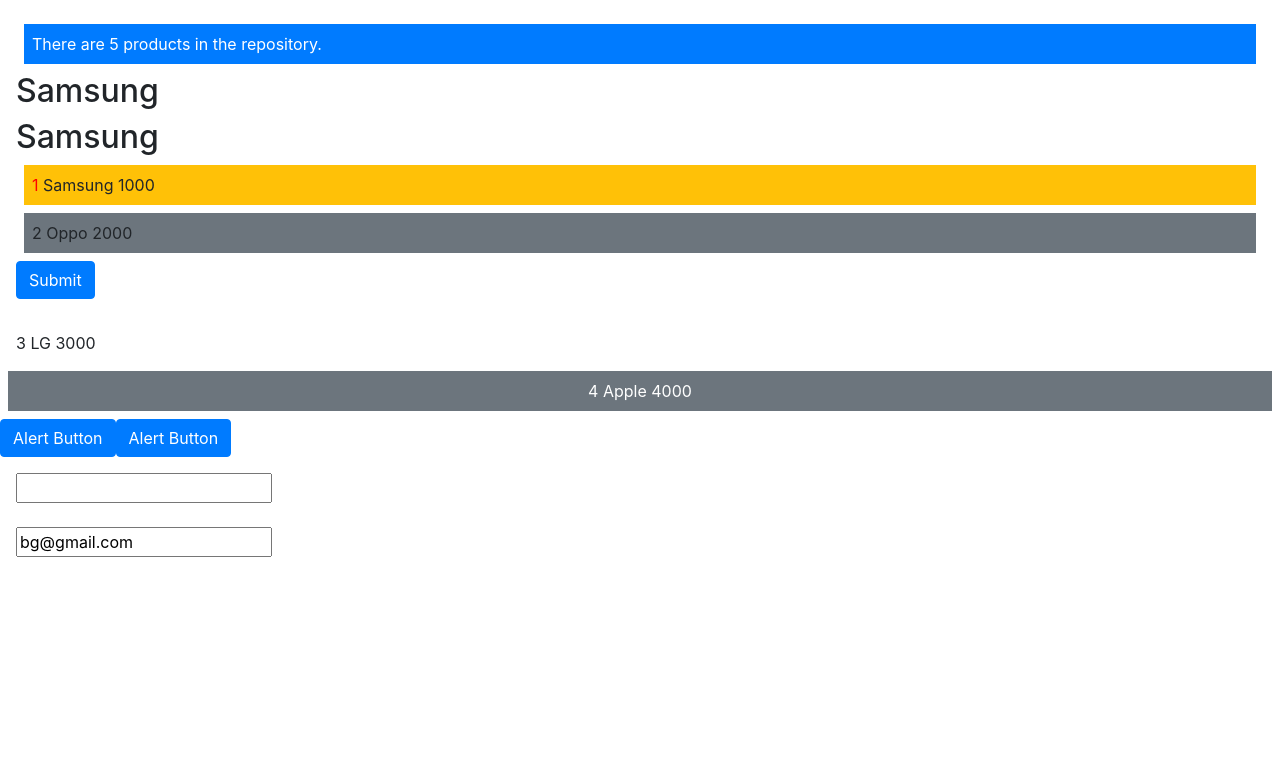
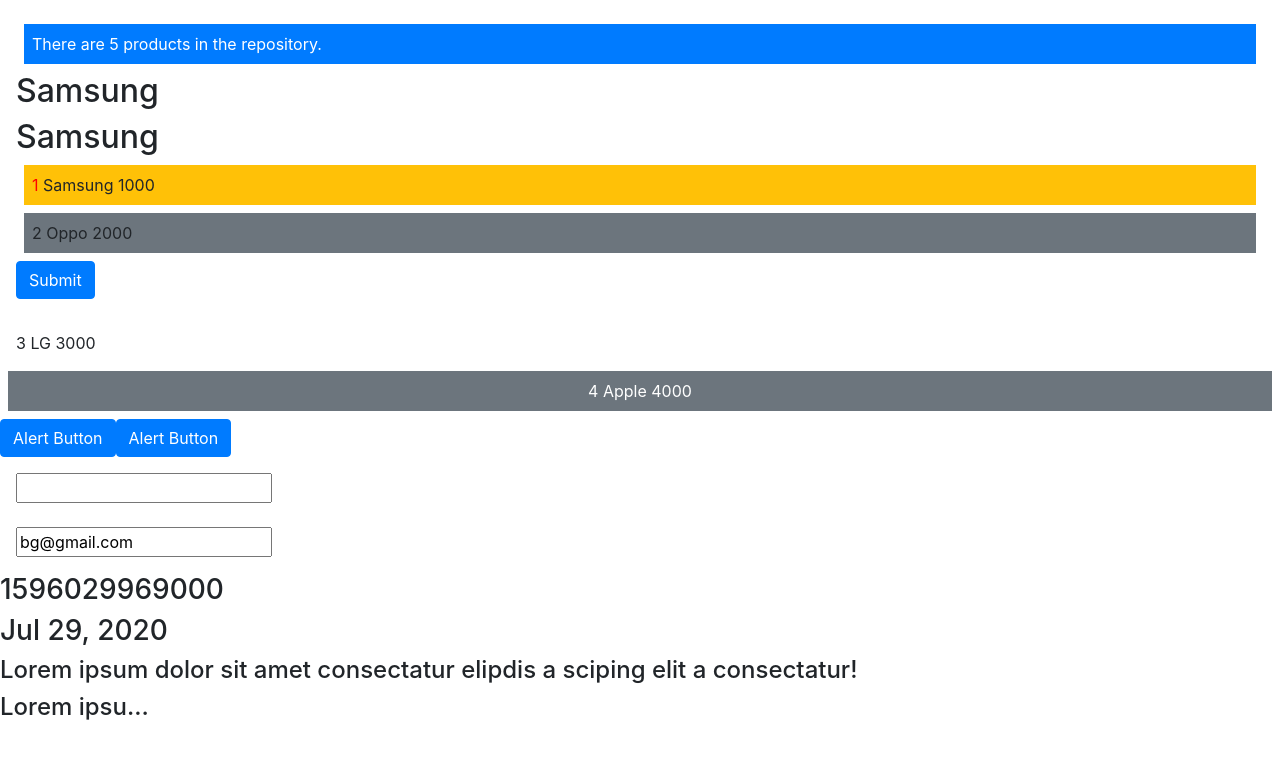
Before and after one commit to leoncavalli/AngularCourse, an Angular app: page / in a window 1280 px wide. Shown: the top 758 px of the page. Built offline with nearby package versions, Linux system fonts and the light colour scheme.

Commit message:
Pipe operations

```diff
--- a/src/app/app.module.ts
+++ b/src/app/app.module.ts
@@ -2,13 +2,15 @@
 import { NgModule } from '@angular/core';
 import { ProductComponent } from './product/product.component';
 import {FormsModule} from '@angular/forms';
-
+import {SummaryPipe} from './summary.pipe';
 @NgModule({
   declarations: [
-  ProductComponent],
+  ProductComponent,
+  SummaryPipe
+],
   imports: [
     BrowserModule,
-    FormsModule
+    FormsModule,
   ],
   providers: [],
   bootstrap: [ProductComponent]
--- a/src/app/product/product.component.html
+++ b/src/app/product/product.component.html
@@ -42,3 +42,13 @@
     <input [(ngModel)]="mail" class="input-group-item" (keyup.enter)="onkeyUp2()">
 
 </div>
+
+<!-- Pipe Ops -->
+
+<h3>{{today}}</h3>
+<h3>{{today|date}}</h3>
+
+<!-- Custom Pipes -->
+
+<h4>{{longsentence}}</h4>
+<h4>{{longsentence|summary}}</h4>
--- a/src/app/product/product.component.ts
+++ b/src/app/product/product.component.ts
@@ -40,4 +40,8 @@
   onkeyUp2(){
       console.log(this.mail)
   }
+
+  today:number=Date.now();
+
+  longsentence:string="Lorem ipsum dolor sit amet consectatur elipdis a sciping elit a consectatur!"
 }
--- /dev/null
+++ b/src/app/summary.pipe.ts
@@ -0,0 +1,15 @@
+import { Pipe,PipeTransform } from '@angular/core'
+
+@Pipe({
+    name:'summary'
+})
+
+export class SummaryPipe implements PipeTransform{
+    transform(value:string,limit?:number) {
+        if(!value) return null;
+        let _limit=(limit)?limit:10;
+
+        return value.substr(0,_limit)+'...';
+    }
+
+}
```
